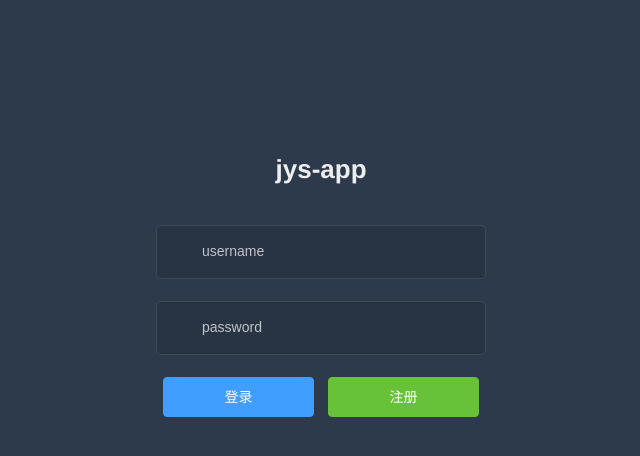
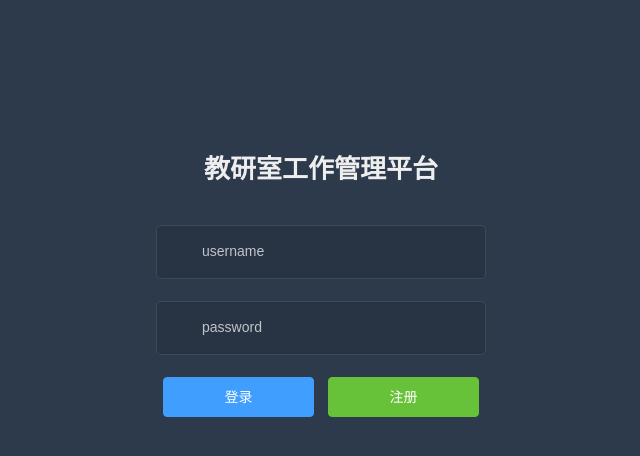
Before and after one commit to jh317729530/jys-app, a Vue app: page /#/login in a window 1280 px wide. Shown: the top 456 px of the page, without its empty margins (319-959 px from the left). Built offline with nearby package versions, Linux system fonts and the light colour scheme.

Commit message:
修改平台名

```diff
--- a/src/components/Breadcrumb/index.vue
+++ b/src/components/Breadcrumb/index.vue
@@ -29,7 +29,7 @@ export default {
       let matched = this.$route.matched.filter(item => item.name)
       const first = matched[0]
       if (first && first.name !== 'test') {
-        matched = [{ path: '/', meta: { title: '教研室' }}].concat(matched)
+        matched = [{ path: '/', meta: { title: '教研室工作管理平台' }}].concat(matched)
       }
       this.levelList = matched
     }
--- a/src/views/login/index.vue
+++ b/src/views/login/index.vue
@@ -2,7 +2,7 @@
   <div class="login-container">
     <el-form autoComplete="on" :model="loginForm" :rules="loginRules" ref="loginForm" label-position="left" label-width="0px"
       class="card-box login-form">
-        <h3 class="title">jys-app</h3>
+        <h3 class="title">教研室工作管理平台</h3>
         <el-form-item prop="username">
           <span class="svg-container svg-container_login">
             <svg-icon icon-class="user"/>
```
